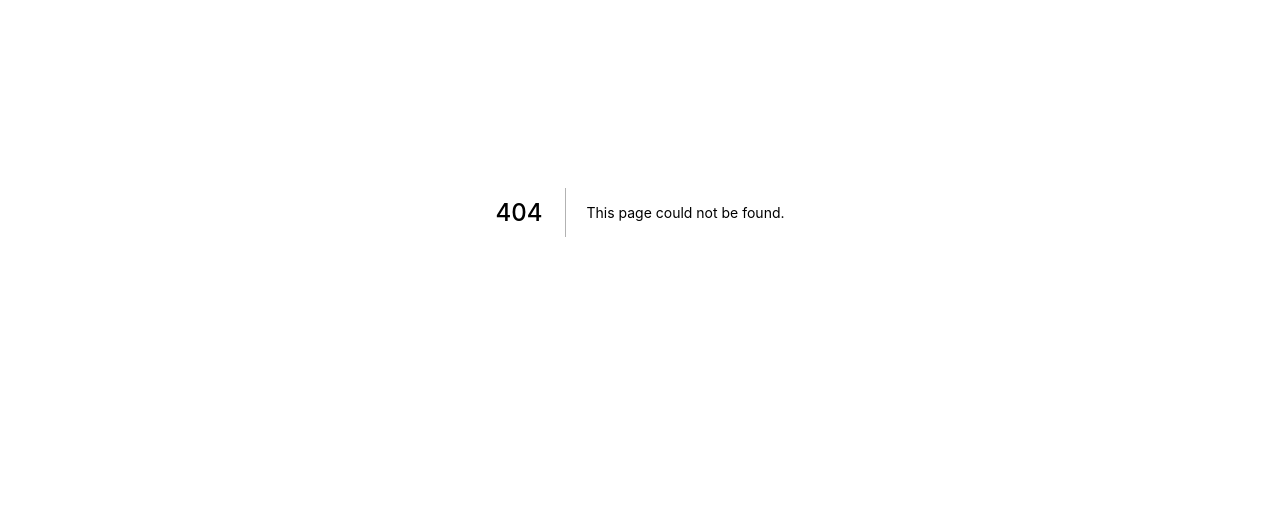
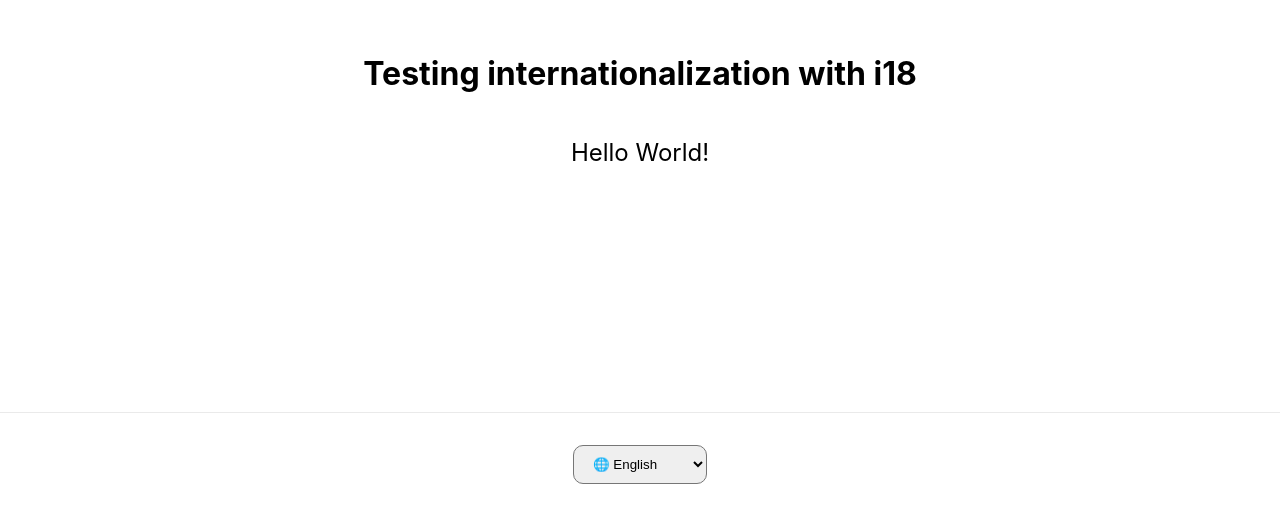
Before and after one commit to guilhermeasn/nextjs-multiple-languages, a Next.js app: page /sub in a window 1280 px wide. Before the commit this address had no page. Shown: the part 188-710 px from the top of the page. Built offline with nearby package versions, Linux system fonts and the light colour scheme.

Commit message:
multi languages

```diff
--- /dev/null
+++ b/languages/en.json
@@ -0,0 +1,8 @@
+{
+
+    "home": {
+        "title": "Testing internationalization with i18",
+        "body": "Hello World!"
+    }
+
+}
--- /dev/null
+++ b/languages/es.json
@@ -0,0 +1,8 @@
+{
+
+    "home": {
+        "title": "Prueba de internacionalización con i18",
+        "body": "¡Hola Mundo!"
+    }
+
+}
--- /dev/null
+++ b/languages/locales.json
@@ -0,0 +1,7 @@
+{
+
+    "en": "English",
+    "es": "Español",
+    "pt": "Português"
+
+}
--- /dev/null
+++ b/languages/pt.json
@@ -0,0 +1,8 @@
+{
+
+    "home": {
+        "title": "Testando internacionalização com i18",
+        "body": "Olá mundo!"
+    }
+
+}
--- a/next.config.js
+++ b/next.config.js
@@ -1,6 +1,16 @@
 /** @type {import('next').NextConfig} */
+
 const nextConfig = {
-  reactStrictMode: true,
+
+    reactStrictMode: true,
+
+    i18n: {
+
+        locales: ['en', 'es', 'pt'],
+        defaultLocale: 'en'
+
+    }
+
 }
 
 module.exports = nextConfig
--- a/pages/_app.js
+++ b/pages/_app.js
@@ -1,7 +1,20 @@
+import Head from 'next/head';
 import '../styles/globals.css'
 
 function MyApp({ Component, pageProps }) {
-  return <Component {...pageProps} />
+  return (
+    <>
+
+        <Head>
+            <title>Next App Multi Languages</title>
+            <link rel="icon" href="/favicon.ico" />
+        </Head>
+
+        <Component {...pageProps} />
+
+    </>
+
+  );
 }
 
 export default MyApp
--- a/pages/index.js
+++ b/pages/index.js
@@ -1,69 +1,49 @@
-import Head from 'next/head'
-import Image from 'next/image'
-import styles from '../styles/Home.module.css'
+import { useRouter } from 'next/router';
+import styles from '../styles/Home.module.css';
 
-export default function Home() {
-  return (
-    <div className={styles.container}>
-      <Head>
-        <title>Create Next App</title>
-        <meta name="description" content="Generated by create next app" />
-        <link rel="icon" href="/favicon.ico" />
-      </Head>
+export default function Home({ content, languages, locale }) {
 
-      <main className={styles.main}>
-        <h1 className={styles.title}>
-          Welcome to <a href="https://nextjs.org">Next.js!</a>
-        </h1>
+    const router = useRouter();
 
-        <p className={styles.description}>
-          Get started by editing{' '}
-          <code className={styles.code}>pages/index.js</code>
-        </p>
+    function changeLanguage(language) {
+        const { pathname, asPath, query } = router;
+        router.push({ pathname, query }, asPath, { locale: language });
+    }
 
-        <div className={styles.grid}>
-          <a href="https://nextjs.org/docs" className={styles.card}>
-            <h2>Documentation &rarr;</h2>
-            <p>Find in-depth information about Next.js features and API.</p>
-          </a>
+    return (
 
-          <a href="https://nextjs.org/learn" className={styles.card}>
-            <h2>Learn &rarr;</h2>
-            <p>Learn about Next.js in an interactive course with quizzes!</p>
-          </a>
+        <>
 
-          <a
-            href="https://github.com/vercel/next.js/tree/canary/examples"
-            className={styles.card}
-          >
-            <h2>Examples &rarr;</h2>
-            <p>Discover and deploy boilerplate example Next.js projects.</p>
-          </a>
+            <main className={styles.main}>
+                <h1>{ content.title }</h1>
+                <p>{ content.body }</p>
+            </main>
 
-          <a
-            href="https://vercel.com/new?utm_source=create-next-app&utm_medium=default-template&utm_campaign=create-next-app"
-            className={styles.card}
-          >
-            <h2>Deploy &rarr;</h2>
-            <p>
-              Instantly deploy your Next.js site to a public URL with Vercel.
-            </p>
-          </a>
-        </div>
-      </main>
+            <footer className={styles.footer}>
+                <select value={ locale } onChange={ selected => changeLanguage(selected.target.value) } className={styles.select}>
+                    { Object.entries(languages).map(([ key, description ]) => (
+                        <option key={ key } value={ key }>
+                            🌐&nbsp;{ description }
+                        </option>
+                    )) }
+                </select>
+            </footer>
 
-      <footer className={styles.footer}>
-        <a
-          href="https://vercel.com?utm_source=create-next-app&utm_medium=default-template&utm_campaign=create-next-app"
-          target="_blank"
-          rel="noopener noreferrer"
-        >
-          Powered by{' '}
-          <span className={styles.logo}>
-            <Image src="/vercel.svg" alt="Vercel Logo" width={72} height={16} />
-          </span>
-        </a>
-      </footer>
-    </div>
-  )
+        </>
+
+  );
+
 }
+
+export const getStaticProps = async ({ locale }) => {
+
+
+    return {
+        props:{
+            content: require(`../languages/${locale}.json`)['home'],
+            languages: require('../languages/locales.json'),
+            locale
+        }
+    }
+
+}
--- /dev/null
+++ b/pages/sub.js
@@ -0,0 +1,4 @@
+import Home from './index';
+
+export default Home;
+export { getStaticProps } from './index';
--- a/styles/Home.module.css
+++ b/styles/Home.module.css
@@ -3,13 +3,17 @@
 }
 
 .main {
-  min-height: 100vh;
+  min-height: 75vh;
   padding: 4rem 0;
   flex: 1;
   display: flex;
   flex-direction: column;
   justify-content: center;
   align-items: center;
+}
+
+.main p {
+    font-size: 18pt;
 }
 
 .footer {
@@ -114,3 +118,8 @@
     flex-direction: column;
   }
 }
+
+.select {
+    padding: 10px 15px;
+    border-radius: 10px;
+}
```
